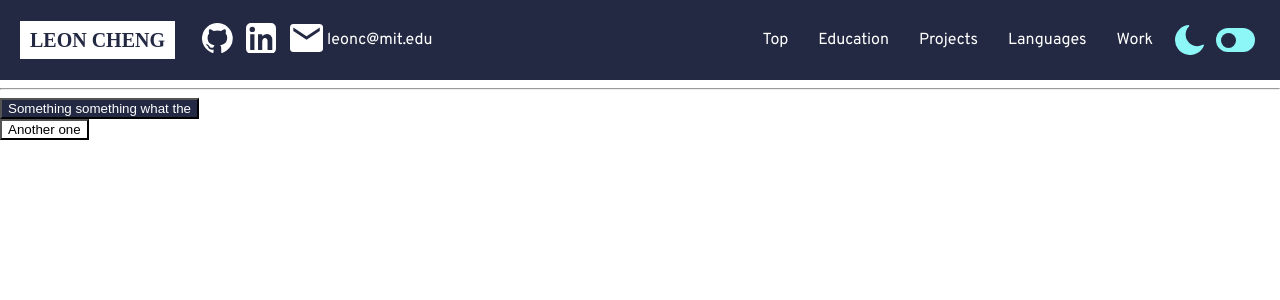
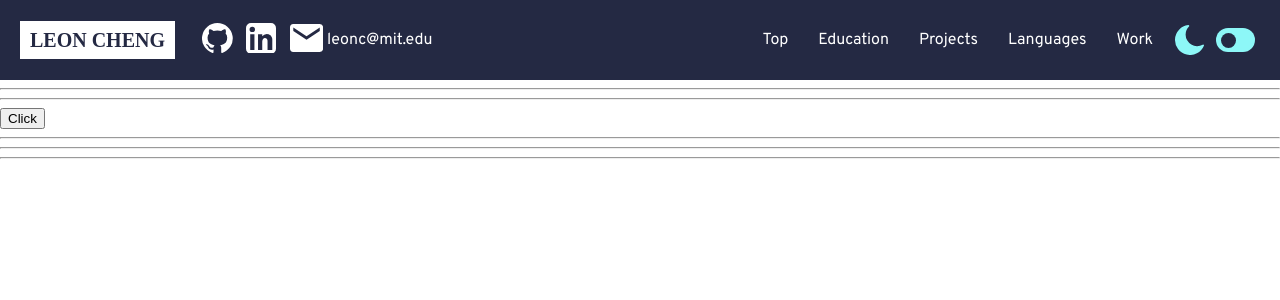
Before and after one commit to leoncheng57/redesigned-broccoli, a React app: page / in a window 1280 px wide. Shown: the top 300 px of the page. Built offline with nearby package versions, Linux system fonts and the light colour scheme; a web font is replaced by a local one.

Commit message:
button click for theme change

```diff
--- a/src/components/App.js
+++ b/src/components/App.js
@@ -17,18 +17,17 @@ export default function(){
     return (
         <div>
             <Navbar theme={currentTheme}/>
+
             <hr/>
-            <ThemeProvider theme={darkTheme}>
-                <MyButton>
-                    Something something what the
-                </MyButton>
-            </ThemeProvider>
-            <br/>
-            <ThemeProvider theme={lightTheme}>
-                <MyButton>
-                    Another one
-                </MyButton>
-            </ThemeProvider>
+            <hr/>
+            <button onClick={()=> {
+                currentTheme === darkTheme ? setCurrentTheme(lightTheme) : setCurrentTheme(darkTheme);
+            }}>
+                Click
+            </button>
+            <hr/>
+            <hr/>
+            <hr/>
         </div>
     )
 }
--- a/src/components/Navbar/MobileNav/_MobileNav.js
+++ b/src/components/Navbar/MobileNav/_MobileNav.js
@@ -5,7 +5,7 @@ import {Top} from "./top";
 import {Menu} from "./menu";
 
 export default (props) => {
-    const [menuIsOpen, setMenuIsOpen] = useState(true);
+    const [menuIsOpen, setMenuIsOpen] = useState(false);
 
     const openMenu = () => {
         setMenuIsOpen(true);
--- a/src/index.css
+++ b/src/index.css
@@ -2,6 +2,8 @@
 
 * {
     box-sizing: border-box;
+
+    transition: background-color 0.5s ease;
 }
 
 body {
```
